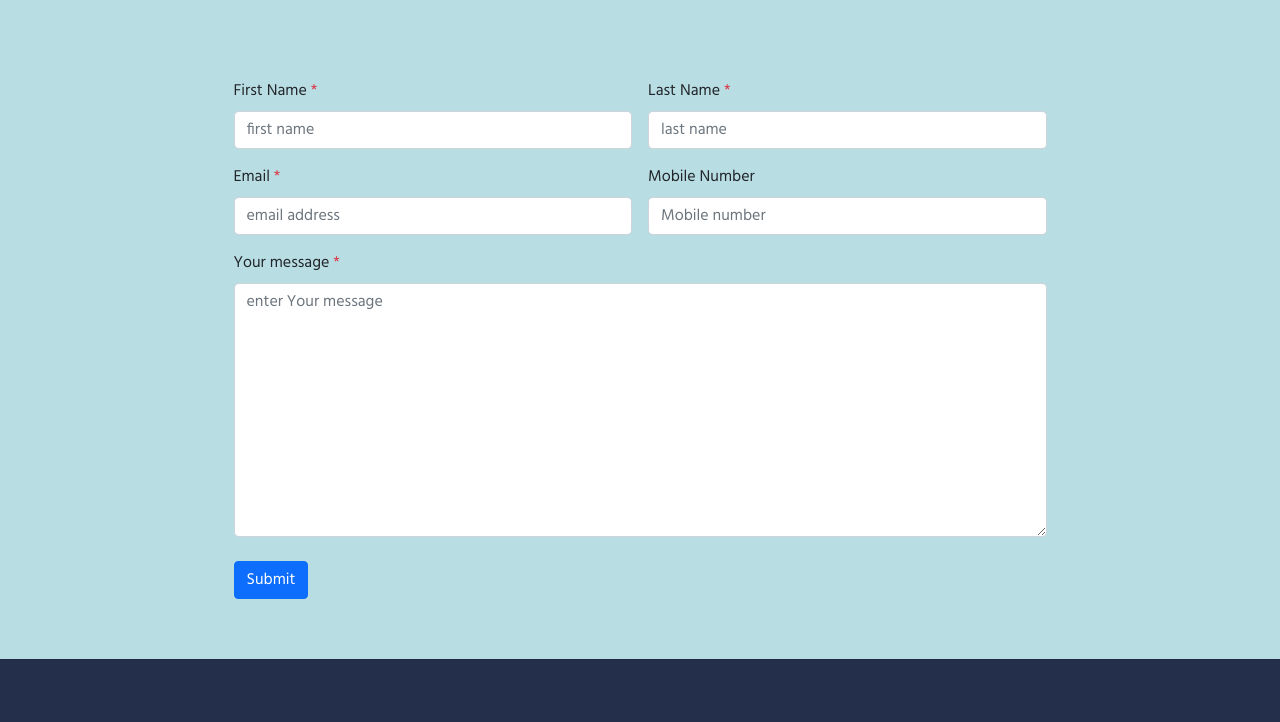
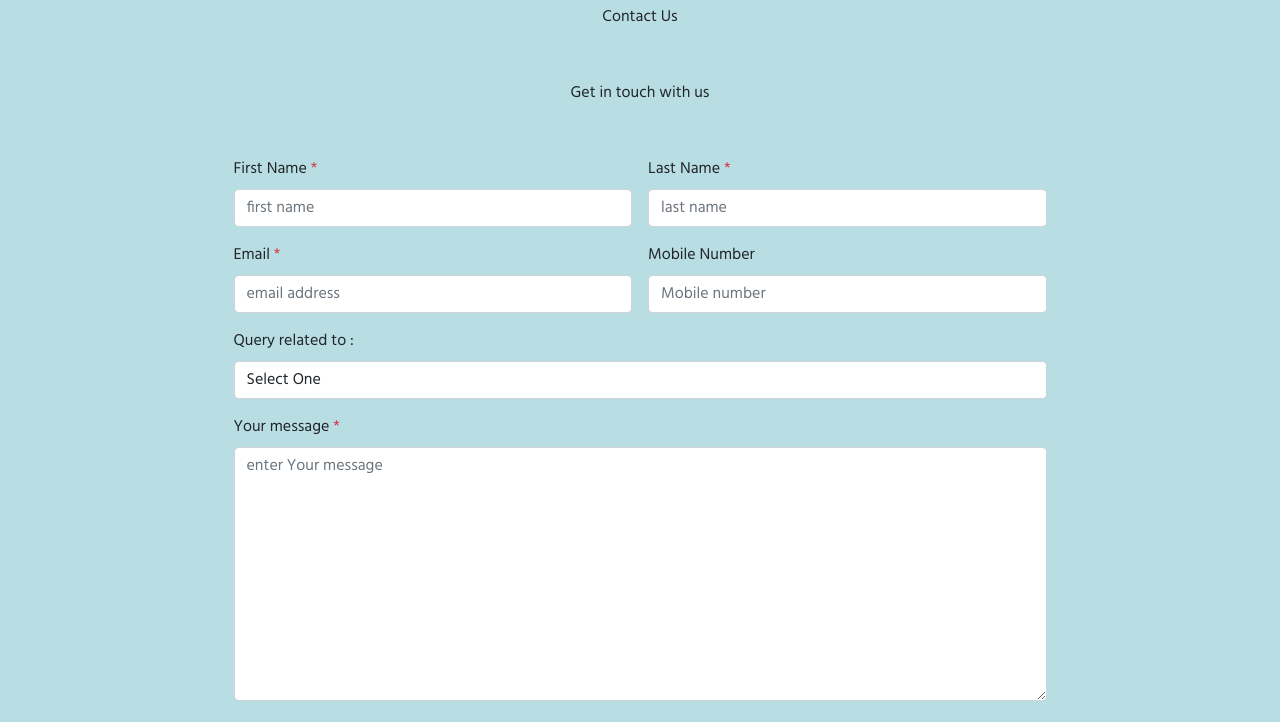
Before and after one commit to gauravsharma049/edured-i, a plain HTML site: page parts/contact.html in a window 1280 px wide. Shown: the part 78-800 px from the top of the page. Drawn offline with nearby package versions, Linux system fonts and the light colour scheme; files that its build step writes are made by us from their sources; files whose address does not match are found by name; a web font is replaced by a local one.

Commit message:
Update contact.html

```diff
--- a/parts/contact.html
+++ b/parts/contact.html
@@ -85,9 +85,12 @@
         </div>
     </nav>
 
-    <div class="content">
-
+    <div class="content pt-0">
+        <div class="strip text-center boldheading">
+            Contact Us
+        </div>
         <div class="cover container">
+            <div class="text-center my-5 py-1 boldheading">Get in touch with us</div>
             <div class="container w-75 my-4">
                 <form class="row g-3" id="myForm">
                     <div class="col-md-6">
@@ -106,6 +109,16 @@
                       <label for="Mobile_Number" class="form-label">Mobile&nbspNumber&nbsp</label>
                       <input type="number" name="Mobile_Number" class="form-control" placeholder="Mobile number" id="inputMobNum">
                     </div>
+                    <div class="col">
+                      <label for="Query" class="form-label">Query related to&nbsp:</label>
+                      <select class="form-control noboxshdo" name="" id="">
+                          <option selected value="1">Select One</option>
+                          <option value="1">Tutorials Feedback</option>
+                          <option value="1">Error</option>
+                          <option value="1">Suggestion</option>
+                          <option value="1">other</option>
+                      </select>
+                    </div>
                     <div class="col-md-12">
                       <label for="Description" class="form-label">Your&nbspmessage&nbsp<span class="text-danger">*</span></label>
                       <br>
@@ -117,7 +130,6 @@
                 </div>
                 <div id="formsuccess" class="form-control border-0" style="background-color: transparent ;"></div>
             </div>
-
         </div>
 
         <footer class="card-footer text-light">
@@ -172,14 +184,14 @@
                         <div class="footer-item">
                             <h4>Company</h4>
                             <ul class="footer-link">
-                                <a href="/edured/parts/about.html">
+                                <a href="/parts/about.html">
                                     <li class="footer-link-list">About</li></a>
                                 <li class="footer-link-list">Privacy Policy</li>
                                 <li class="footer-link-list">Terms & conditions</li>
-                                <a href="/edured/parts/contact.html">
+                                <a href="/parts/contact.html">
                                     <li class="footer-link-list">Contact</li>
                                 </a>
-                                <a href="/edured/parts/blog.html">
+                                <a href="/parts/blog.html">
                                     <li class="footer-link-list">Blog</li>
                                 </a>
                                 <li class="footer-link-list">Youtube</li>
```
Lines whose indentation alone changed are shown as unchanged.
